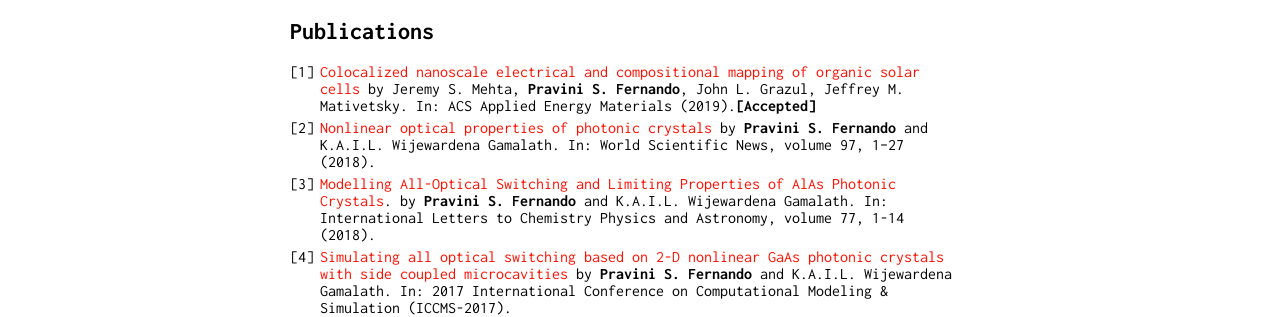
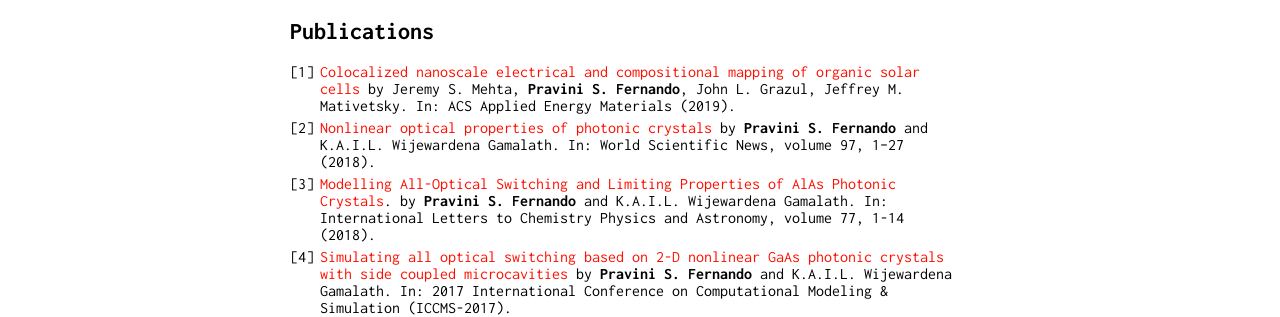
Before and after one commit to pravinifernando/pravinifernando.github.io, a Jekyll site: the page built from index.md, in a window 1280 px wide. Shown: the part 414-731 px from the top of the page. Built offline with Jekyll 4.4.1, drawn with Linux system fonts in a browser that asks for light colours; our own code applies the rules of GitHub Pages for plain Markdown files.

Commit message:
Website update for new paper

```diff
--- a/index.md
+++ b/index.md
@@ -15,7 +15,7 @@ Currently, I'm part of the [Mativetsky Lab](http://www.mativetskylab.com) @ SUNY
 
 ## Publications
 
-4. [Colocalized nanoscale electrical and compositional mapping of organic solar cells]() by Jeremy S. Mehta, **Pravini S. Fernando**, John L. Grazul, Jeffrey M. Mativetsky. In: ACS Applied Energy Materials (2019).**[Accepted]**
+4. [Colocalized nanoscale electrical and compositional mapping of organic solar cells](https://pubs.acs.org/doi/abs/10.1021/acsaem.9b00829) by Jeremy S. Mehta, **Pravini S. Fernando**, John L. Grazul, Jeffrey M. Mativetsky. In: ACS Applied Energy Materials (2019).
 3. [Nonlinear optical properties of photonic crystals](https://www.researchgate.net/publication/324388232_Nonlinear_optical_properties_of_photonic_crystals) by **Pravini S. Fernando** and K.A.I.L. Wijewardena Gamalath. In: World Scientific News, volume 97, 1--27 (2018).
 2. [Modelling All-Optical Switching and Limiting Properties of AlAs Photonic Crystals](https://www.researchgate.net/publication/322851853_Modelling_All-Optical_Switching_and_Limiting_Properties_of_AlAs_Photonic_Crystals). by **Pravini S. Fernando** and K.A.I.L. Wijewardena Gamalath. In: International Letters to Chemistry Physics and Astronomy, volume 77, 1-14 (2018).
 1. [Simulating all optical switching based on 2-D nonlinear GaAs photonic crystals with side coupled microcavities](https://www.researchgate.net/publication/317015262_Simulating_all_optical_switching_based_on_2-D_nonlinear_GaAs_photonic_crystals_with_side_coupled_microcavities) by **Pravini S. Fernando** and K.A.I.L. Wijewardena Gamalath. In: 2017 International Conference on Computational Modeling & Simulation (ICCMS-2017).
```
Also changed, not shown: 3 other files.
